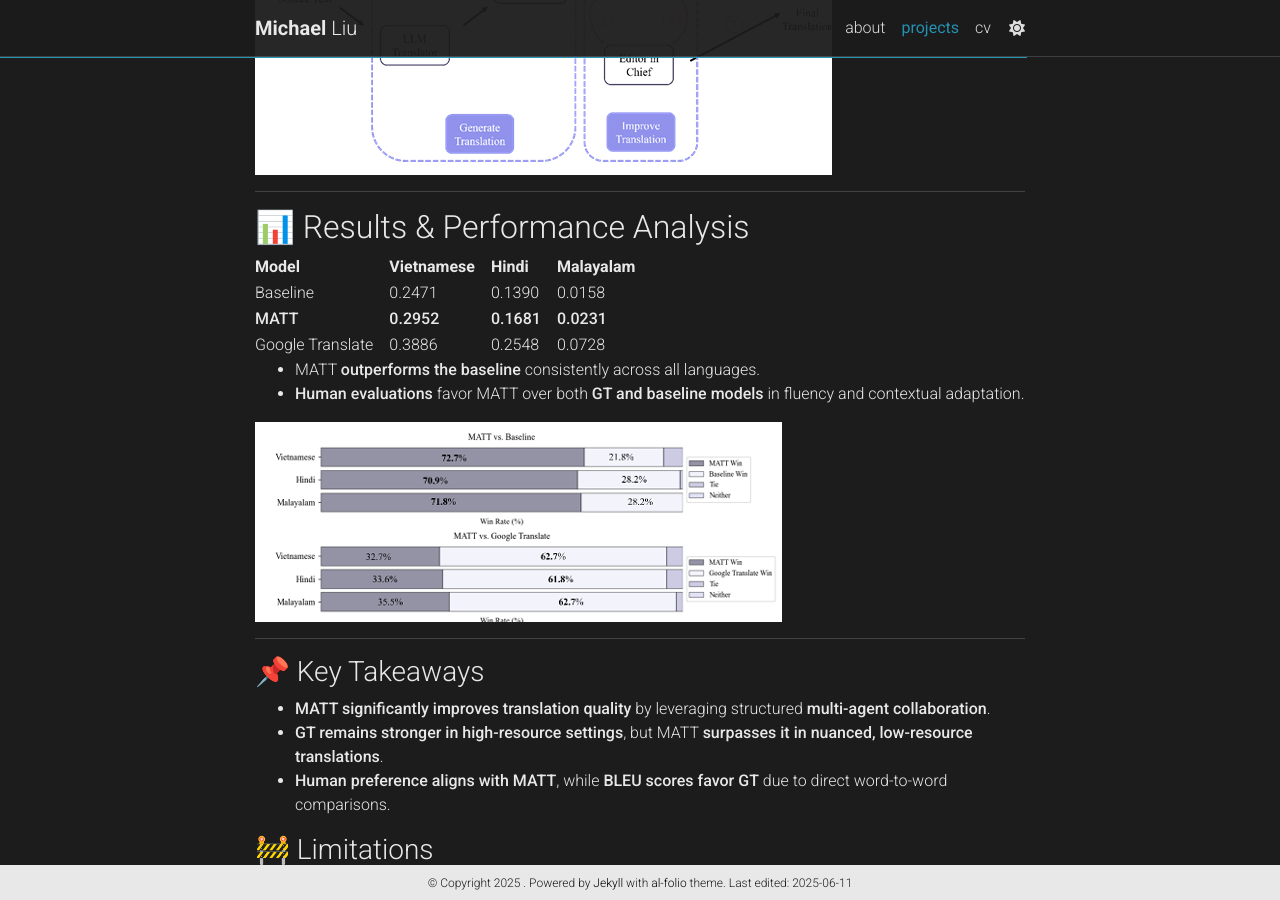
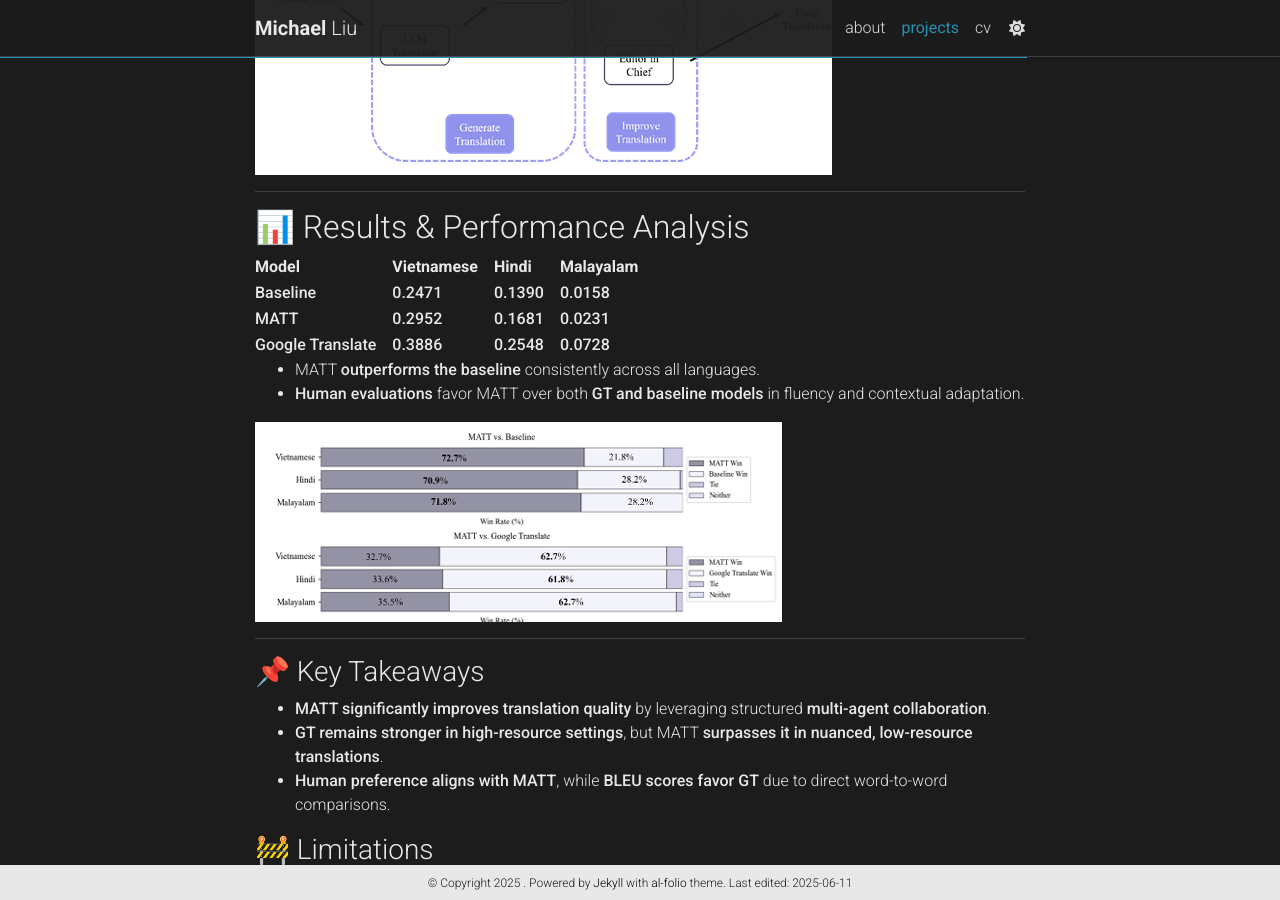
Before and after one commit to Michael-xliu/michael-xliu.github.com, a Jekyll site: the page built from _projects/Multi-Agent Translation Team (MATT).md, in a window 1280 px wide and 900 px high, scrolled down 1478 px. Built offline with Jekyll 4.4.1, drawn with Linux system fonts in a browser that asks for light colours; comment, search, counter and statistics services are not loaded; a style sheet for code colours, icons or effects is not loaded.

Commit message:
Updated MATT

```diff
--- a/_projects/Multi-Agent Translation Team (MATT).md
+++ b/_projects/Multi-Agent Translation Team (MATT).md
@@ -50,9 +50,9 @@ MATT refines translation in a **two-layered process**:
 
 | Model | Vietnamese | Hindi | Malayalam |
 |--------|------------|------|------------|
-| Baseline | 0.2471 | 0.1390 | 0.0158 |
+| **Baseline** | **0.2471** | **0.1390** | **0.0158** |
 | **MATT** | **0.2952** | **0.1681** | **0.0231** |
-| Google Translate | 0.3886 | 0.2548 | 0.0728 |
+| **Google Translate** | **0.3886** | **0.2548** | **0.0728** |
 
 - MATT **outperforms the baseline** consistently across all languages.
 - **Human evaluations** favor MATT over both **GT and baseline models** in fluency and contextual adaptation.
```
